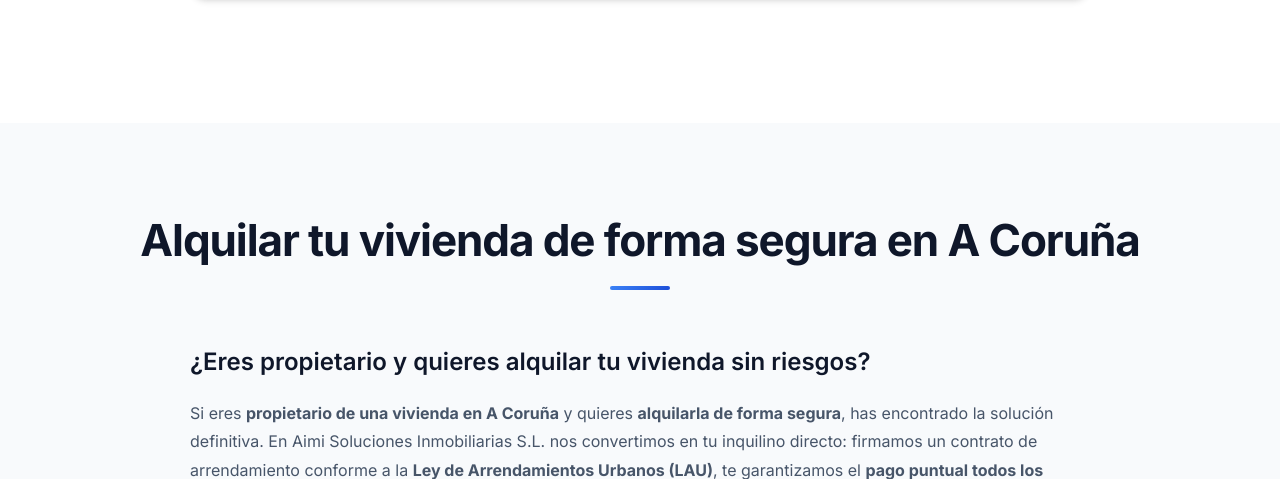
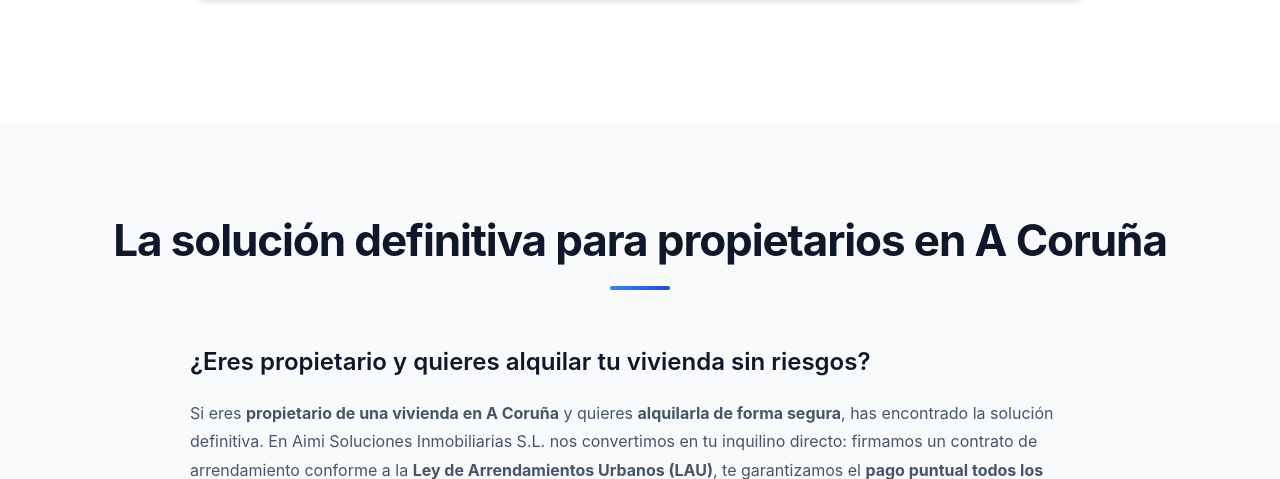
Before and after one commit to jaeirasnieto/landingPagePropietarios, a PHP site: page / in a window 1280 px wide. Shown: the part 3378-3857 px from the top of the page. Run offline with PHP 8.4, Linux system fonts and the light colour scheme.

Commit message:
Modifica el texto del H2 para diferenciarlo del H1. Elimina del css el import de la fuentes de google porque ya se hace en el html. Añade _honey al formulario de contacto para detectar envíos hechos por robots.

```diff
--- a/index.html
+++ b/index.html
@@ -473,7 +473,7 @@
     <!-- SEO Content Section: Propietarios en A Coruña -->
     <section class="seo-content" id="propietarios-coruna" style="padding: 80px 0; background: #f8fafc;">
         <div class="container">
-            <h2 class="section-title">Alquilar tu vivienda de forma segura en A Coruña</h2>
+            <h2 class="section-title">La solución definitiva para propietarios en A Coruña</h2>
             <div style="max-width: 900px; margin: 0 auto;">
                 <article style="margin-bottom: 2.5rem;">
                     <h3 style="font-size: 1.5rem; color: #0f172a; margin-bottom: 1rem; font-weight: 600;">¿Eres propietario y quieres alquilar tu vivienda sin riesgos?</h3>
@@ -534,6 +534,8 @@
                 <input type="hidden" name="_subject" value="Nueva solicitud de información">
                 <input type="hidden" name="_captcha" value="false">
                 <input type="hidden" name="_template" value="table">
+                <!-- Honeypot anti-spam -->
+                <input type="text" name="_honey" style="display:none" tabindex="-1" autocomplete="off">
                 <div class="form-group">
                     <label for="mensaje">Comentarios adicionales</label>
                     <textarea id="mensaje" name="mensaje" rows="4" placeholder="Déjanos cualquier comentario que consideres oportuno"></textarea>
--- a/styles.css
+++ b/styles.css
@@ -1,4 +1,4 @@
-@import url('https://fonts.googleapis.com/css2?family=Inter:wght@300;400;500;600;700&display=swap');
+/* Google Fonts loaded via <link> in HTML — no @import needed */
 
 * {
     margin: 0;
```
